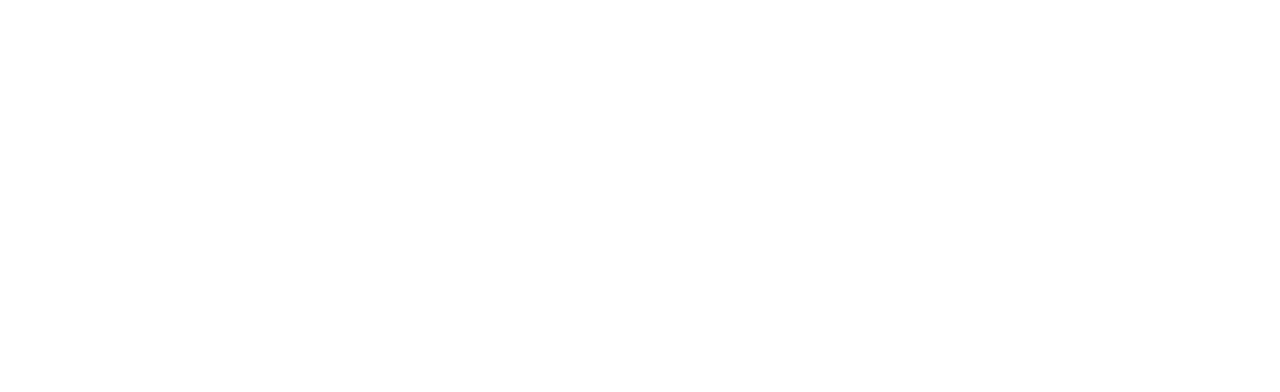
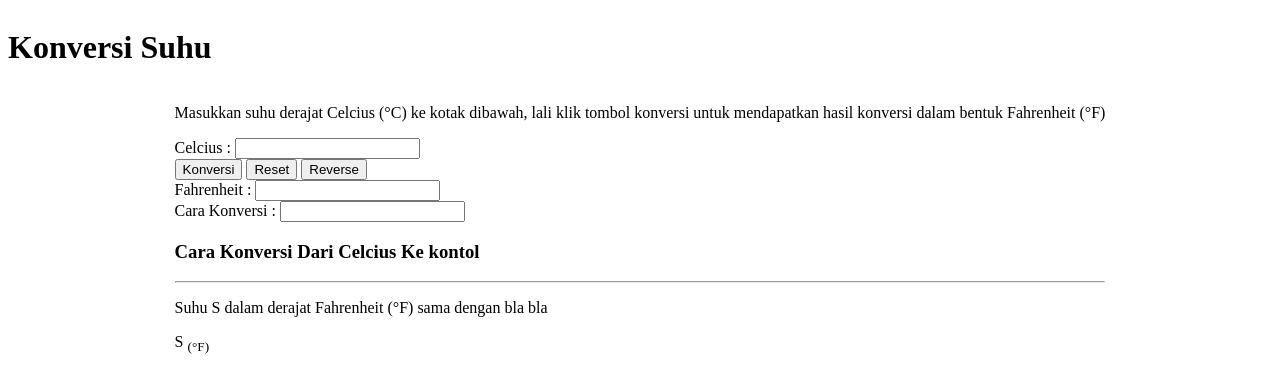
Before and after one commit to revou-fundamental-course/03-feb-25-HandsomeMichael, a plain HTML site: page index.html in a window 1280 px wide. Drawn offline with Linux system fonts and the light colour scheme.

Commit message:
seusai pak yama

```diff
--- a/css/style.css
+++ b/css/style.css
@@ -0,0 +1,14 @@
+.main
+{
+    justify-self: center;
+}
+
+.main-header
+{
+    align-content: center;
+}
+
+.input-grup
+{
+
+}
--- a/index.html
+++ b/index.html
@@ -1,19 +1,88 @@
 <!DOCTYPE html>
 <html lang="en">
 <head>
+
     <meta charset="UTF-8">
     <meta name="viewport" content="width=device-width, initial-scale=1.0">
-    <title>Document</title>
+    <title>Konversi Suhu</title>
+
+    <link rel="stylesheet" href="css/style.css">
 </head>
 <body>
     <!-- Header / navbar -->
-     <header>
+     <header class="main-header">
+        <h1>Konversi Suhu</h1>
+     </header>
 
-     </header>
      <!-- main -->
-      <main>
+      <main class="main">
+
+        <!-- Introduksi -->
+        <section>
+            <p>Masukkan suhu derajat Celcius (&deg;C) ke kotak dibawah,
+                lali klik tombol konversi untuk mendapatkan
+                hasil konversi dalam bentuk Fahrenheit (&deg;F)</p>
+        </section>
+
+        <!-- Form input -->
+        <section>
+            <form>
+
+                <!-- Input  -->
+                <div class="input-grup">
+                    <label for="main-input">Celcius :</label>
+                    <input type="number" id="main-input">
+                </div>
+
+                <!-- Main Action Button -->
+
+                <div class="">
+                    <button>Konversi</button>
+                    <button>Reset</button>
+                    <button>Reverse</button>
+                </div>
+
+            </form>
+        </section>
+
+        <!-- Hasil Konversi -->
+        <section>
+            <div>
+                <label for="main-result">Fahrenheit : </label>
+                <input type="number" id="main-result" readonly>
+            </div>
+        </section>
+
+        <!-- Cara konversi suhu -->
+        <section>
+            <div>
+                <label for="cara-konversi">Cara Konversi : </label>
+                <input type="number" id="cara-konversi" readonly>
+            </div>
+        </section>
+
+        <!-- Rumus -->
+         <section>
+
+            <header>
+                <h3>Cara Konversi Dari Celcius Ke kontol</h3>
+            </header>
+
+            <hr>
+
+            <article>
+                <p>
+                    Suhu <span>S</span> dalam derajat Fahrenheit (&deg;F) sama dengan bla bla
+                </p>
+
+                <p>S <sub>(&deg;F)</sub> </p>
+
+            </article>
+
+         </section>
 
       </main>
+
       <!-- footer -->
        <footer>
 
```
Also changed, not shown: 1 other file.
